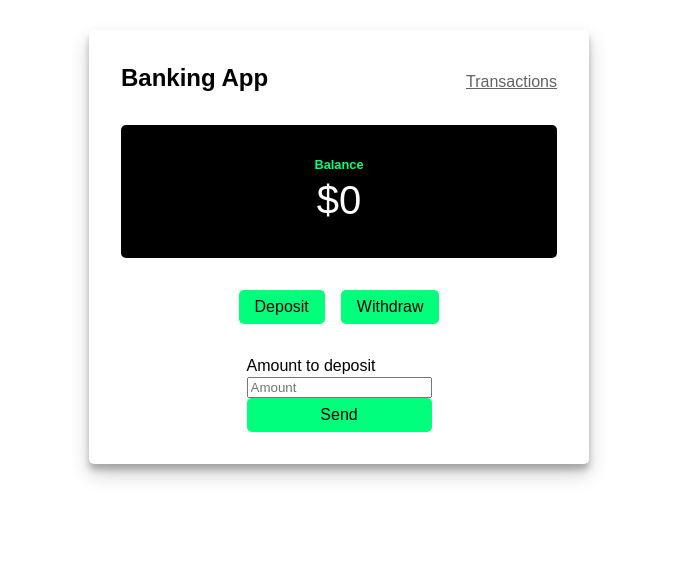
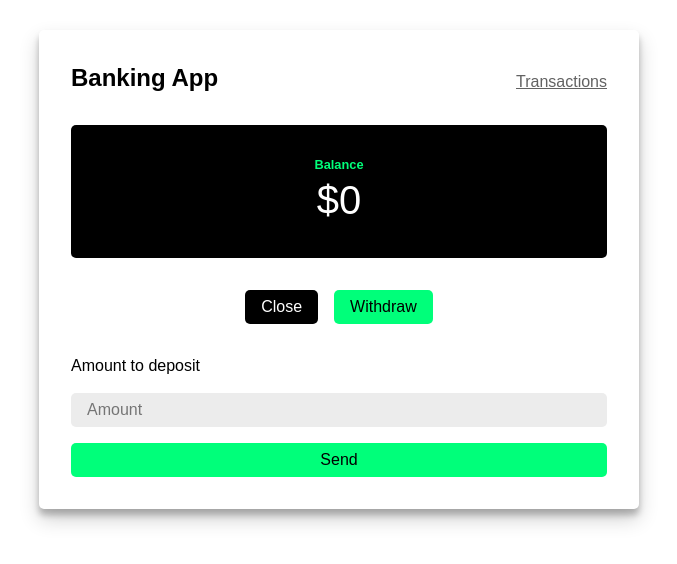
Before and after one commit to sebasmoles/banking-app-react, a React (Create React App) app: page / in a window 1280 px wide. Both pictures are taken after a click on the button "Deposit". Shown: the top 564 px of the page, without its empty margins (301-978 px from the left). Built offline with nearby package versions, Linux system fonts and the light colour scheme.

Commit message:
change forms structure & set forms styles

```diff
--- a/src/routes/BalancePage.jsx
+++ b/src/routes/BalancePage.jsx
@@ -26,6 +26,7 @@ const BalancePage = ({
 			setAmountToWithdraw('');
 		}
 		setShowDeposit(!showDeposit);
+		setAmountToDeposit('');
 	};
 
 	const onWithdrawClick = () => {
@@ -34,9 +35,12 @@ const BalancePage = ({
 			setAmountToDeposit('');
 		}
 		setShowWithdraw(!showWithdraw);
+		setAmountToWithdraw('');
 	};
 	// Send transaction events
-	const onDepositSend = () => {
+	const onDepositSend = (e) => {
+		e.preventDefault();
+
 		if (!amountToDeposit) {
 			alert('Please enter amount to deposit');
 			return;
@@ -59,7 +63,9 @@ const BalancePage = ({
 			setShowDeposit(false);
 		}
 	};
-	const onWithdrawSend = () => {
+	const onWithdrawSend = (e) => {
+		e.preventDefault();
+
 		if (!amountToWithdraw) {
 			alert('Please enter amount to withdraw');
 			return;
@@ -116,21 +122,28 @@ const BalancePage = ({
 			<div className="balance-buttons">
 				<button
 					onClick={onDepositClick}
-					className="balance-buttons-deposit"
+					className={`balance-buttons-deposit ${
+						showDeposit ? 'show-deposit' : ''
+					}`}
 				>
-					Deposit
+					{showDeposit ? 'Close' : 'Deposit'}
 				</button>
 				<button
 					onClick={onWithdrawClick}
-					className="balance-buttons-withdraw"
+					className={`balance-buttons-withdraw ${
+						showWithdraw ? 'show-withdraw' : ''
+					}`}
 				>
-					Withdraw
+					{showWithdraw ? 'Close' : 'Withdraw'}
 				</button>
 			</div>
 			{showDeposit && (
-				<div className="balance-form">
-					<span>Amount to deposit</span>
+				<form onSubmit={onDepositSend} className="balance-form">
+					<label htmlFor="deposit-input">Amount to deposit</label>
 					<NumberFormat
+						id="deposit-input"
+						className="balance-form-input"
+						autoComplete="off"
 						thousandsGroupStyle="thousand"
 						placeholder="Amount"
 						value={amountToDeposit}
@@ -146,13 +159,16 @@ const BalancePage = ({
 							setFormattedDeposit(formattedValue);
 						}}
 					/>
-					<button onClick={onDepositSend}>Send</button>
-				</div>
+					<button type="submit">Send</button>
+				</form>
 			)}
 			{showWithdraw && (
-				<div className="balance-form">
-					<span>Amount to withdraw</span>
+				<form onSubmit={onWithdrawSend} className="balance-form">
+					<label htmlFor="withdraw-input">Amount to withdraw</label>
 					<NumberFormat
+						id="withdraw-input"
+						className="balance-form-input"
+						autoComplete="off"
 						thousandsGroupStyle="thousand"
 						placeholder="Amount"
 						value={amountToWithdraw}
@@ -168,8 +184,8 @@ const BalancePage = ({
 							setFormattedWithdraw(formattedValue);
 						}}
 					/>
-					<button onClick={onWithdrawSend}>Send</button>
-				</div>
+					<button type="submit">Send</button>
+				</form>
 			)}
 		</main>
 	);
--- a/src/scss/_balance.scss
+++ b/src/scss/_balance.scss
@@ -27,11 +27,36 @@
 		&-deposit {
 			margin-right: 1rem;
 		}
+
+		.show-deposit {
+			color: $white;
+			background-color: $black;
+		}
+
+		.show-withdraw {
+			color: $white;
+			background-color: $black;
+		}
 	}
 
 	&-form {
 		display: flex;
 		flex-direction: column;
 		margin-top: 2rem;
+		width: 100%;
+
+		&-input {
+			font-size: 1rem;
+			margin-top: 1rem;
+			padding: 0.5rem 1rem;
+			border: none;
+			border-radius: 5px;
+			outline: none;
+			background-color: rgb(236, 236, 236);
+		}
+
+		> button {
+			margin-top: 1rem;
+		}
 	}
 }
--- a/src/scss/_globals.scss
+++ b/src/scss/_globals.scss
@@ -20,7 +20,7 @@ body {
 }
 
 .container {
-	max-width: 500px;
+	max-width: 600px;
 	margin: 30px auto;
 	overflow: auto;
 	min-height: 300px;
```
